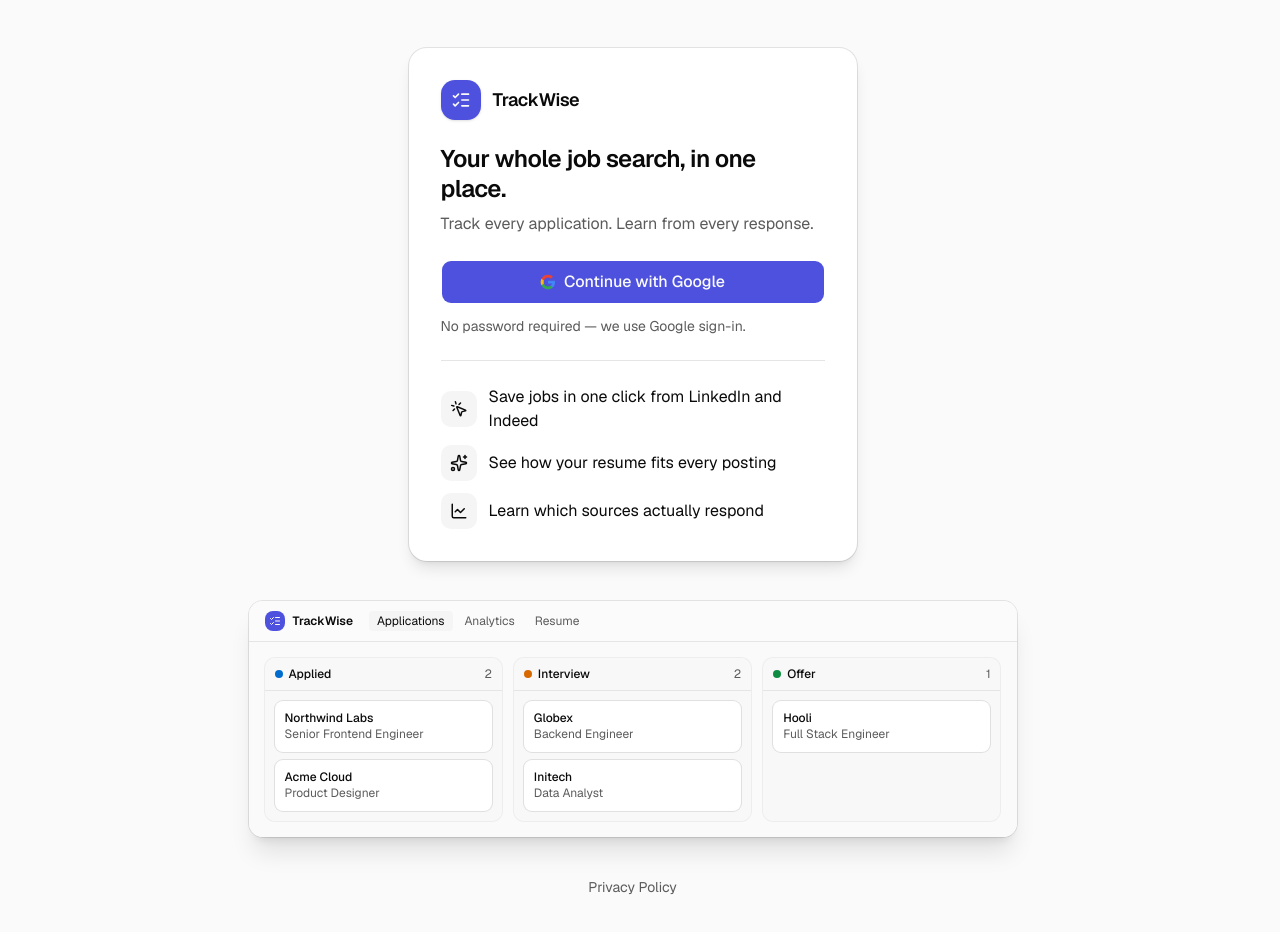
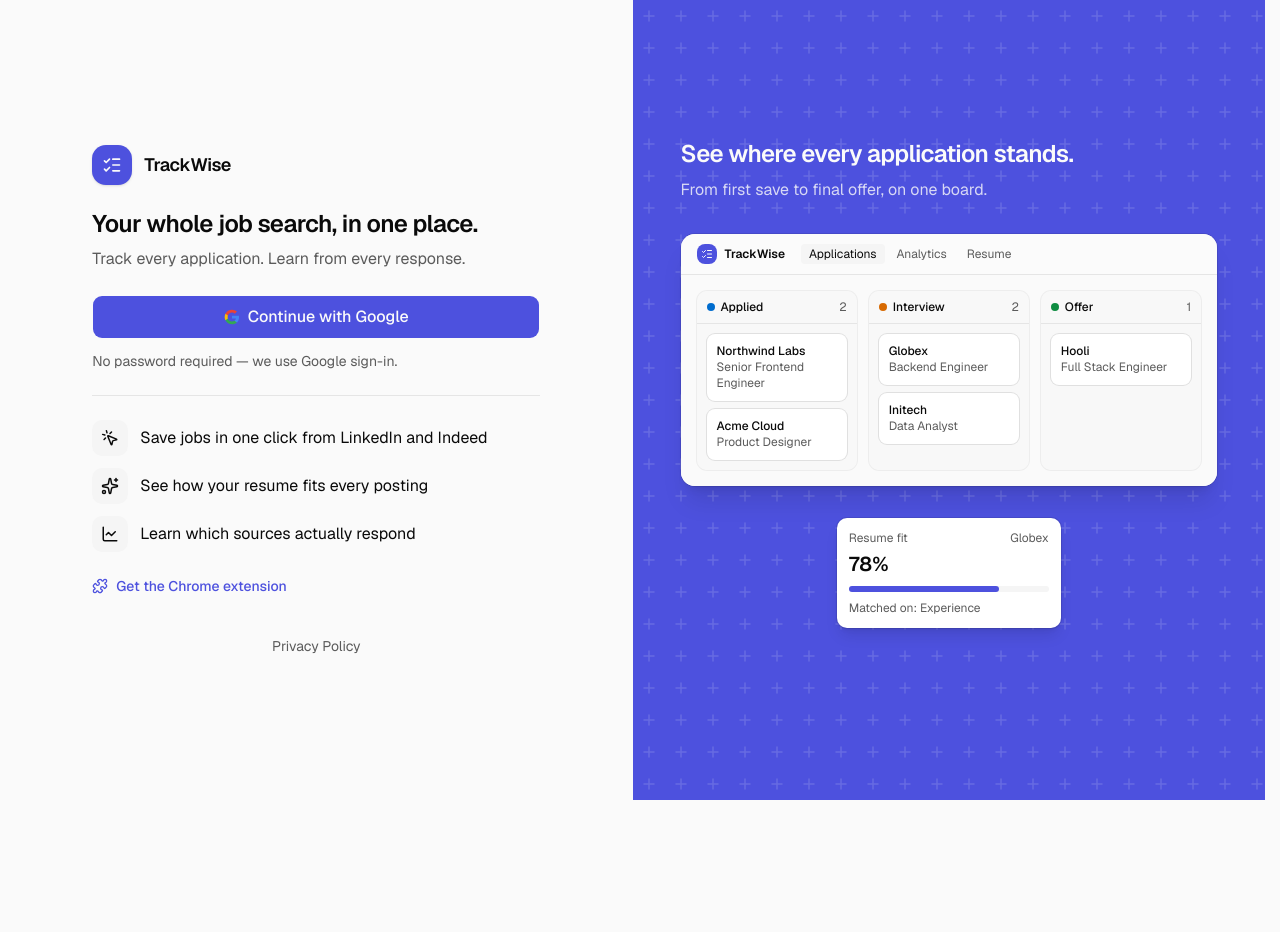
Before and after one commit to BandonC/TrackWise, a Next.js app in the folder apps/dashboard/: page /login in a window 1280 px wide. Shown: the top 932 px of the page. After the commit the page ends 800 px from the top, so only its background shows below. Built offline with nearby package versions, Linux system fonts and the light colour scheme.

Commit message:
feat(dashboard): split login layout with product preview panel

```diff
--- a/apps/dashboard/app/(auth)/login/page.tsx
+++ b/apps/dashboard/app/(auth)/login/page.tsx
@@ -1,10 +1,19 @@
 import Link from 'next/link'
-import { ListChecks, MousePointerClick, Sparkles, LineChart } from 'lucide-react'
+import {
+  ListChecks,
+  MousePointerClick,
+  Sparkles,
+  LineChart,
+  Puzzle,
+} from 'lucide-react'
 import { Button } from '@/components/ui/button'
 import { cn } from '@/lib/utils'
 import { signInWithGoogle } from './actions'
 
-type SearchParams = Promise<{ deleted?: string; error?: string }>
+const EXTENSION_URL =
+  'https://chromewebstore.google.com/detail/trackwise/ljmiflnipemagmaihpfnmpmbdbjehenm'
+
+type SearchParams =Promise<{ deleted?: string; error?: string }>
 
 const FEATURES = [
   {
@@ -29,7 +38,8 @@ export default async function LoginPage({
   const { deleted, error } = await searchParams
 
   return (
-    <main className="flex min-h-svh flex-col items-center justify-center gap-10 px-6 py-12">
+    <main className="grid min-h-svh lg:grid-cols-2">
+      <div className="flex flex-col items-center justify-center gap-10 px-6 py-12">
         <div className="w-full max-w-md">
           {deleted === '1' && (
             <p
@@ -48,7 +58,6 @@ export default async function LoginPage({
             </p>
           )}
 
-        <div className="rounded-2xl bg-card p-8 shadow-lg ring-1 ring-foreground/10">
           <div className="flex items-center gap-3">
             <div className="flex size-10 items-center justify-center rounded-xl bg-primary text-primary-foreground shadow-sm">
               <ListChecks className="size-5" />
@@ -82,16 +91,42 @@ export default async function LoginPage({
           <div className="my-6 border-t" />
 
           <FeatureList />
+
+          <a
+            href={EXTENSION_URL}
+            target="_blank"
+            rel="noopener noreferrer"
+            className="mt-6 flex items-center gap-2 text-sm font-medium text-primary hover:underline"
+          >
+            <Puzzle className="size-4" />
+            Get the Chrome extension
+          </a>
         </div>
-      </div>
-
-      <BoardPreview className="w-full max-w-3xl" />
 
         <footer className="text-center text-sm text-muted-foreground">
           <Link href="/privacy" className="hover:text-foreground">
             Privacy Policy
           </Link>
         </footer>
+      </div>
+
+      <div className="relative hidden items-center justify-center overflow-hidden bg-primary p-12 text-primary-foreground lg:flex">
+        <PlusPattern className="absolute inset-0 size-full text-primary-foreground/15" />
+
+        <div className="relative w-full max-w-2xl pb-44">
+          <h2 className="font-heading text-2xl font-semibold tracking-tight">
+            See where every application stands.
+          </h2>
+          <p className="mt-2 text-base text-primary-foreground/80">
+            From first save to final offer, on one board.
+          </p>
+
+          <div className="relative mt-8 text-foreground">
+            <BoardPreview />
+            <FitPreview className="absolute top-full left-1/2 mt-8 w-56 -translate-x-1/2" />
+          </div>
+        </div>
+      </div>
     </main>
   )
 }
@@ -180,6 +215,53 @@ function BoardPreview({ className }: { className?: string }) {
   )
 }
 
+function PlusPattern({ className }: { className?: string }) {
+  return (
+    <svg aria-hidden className={className}>
+      <defs>
+        <pattern
+          id="login-plus"
+          width="32"
+          height="32"
+          patternUnits="userSpaceOnUse"
+        >
+          <path
+            d="M16 11v10M11 16h10"
+            stroke="currentColor"
+            strokeWidth="1.5"
+            strokeLinecap="round"
+          />
+        </pattern>
+      </defs>
+      <rect width="100%" height="100%" fill="url(#login-plus)" />
+    </svg>
+  )
+}
+
+function FitPreview({ className }: { className?: string }) {
+  return (
+    <div
+      aria-hidden
+      className={cn(
+        'rounded-lg bg-card p-3 shadow-lg ring-1 ring-foreground/10',
+        className,
+      )}
+    >
+      <div className="flex items-center justify-between">
+        <span className="text-xs text-muted-foreground">Resume fit</span>
+        <span className="text-xs text-muted-foreground">Globex</span>
+      </div>
+      <div className="mt-1 text-xl font-semibold">78%</div>
+      <div className="mt-2 h-1.5 rounded-full bg-muted">
+        <div className="h-full w-3/4 rounded-full bg-primary" />
+      </div>
+      <div className="mt-2 text-xs text-muted-foreground">
+        Matched on: Experience
+      </div>
+    </div>
+  )
+}
+
 function FeatureList({ className }: { className?: string }) {
   return (
     <ul className={cn('grid gap-3', className)}>
```
Lines whose indentation alone changed are shown as unchanged.
